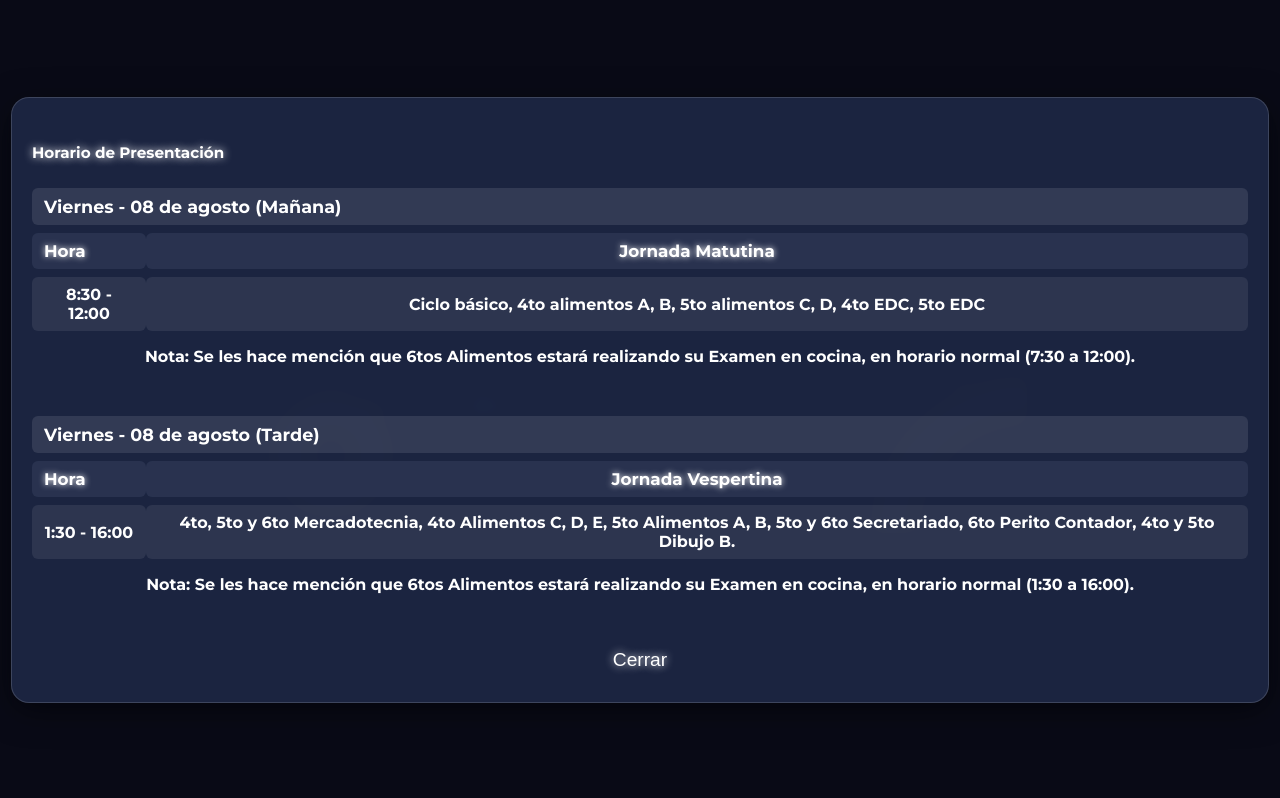
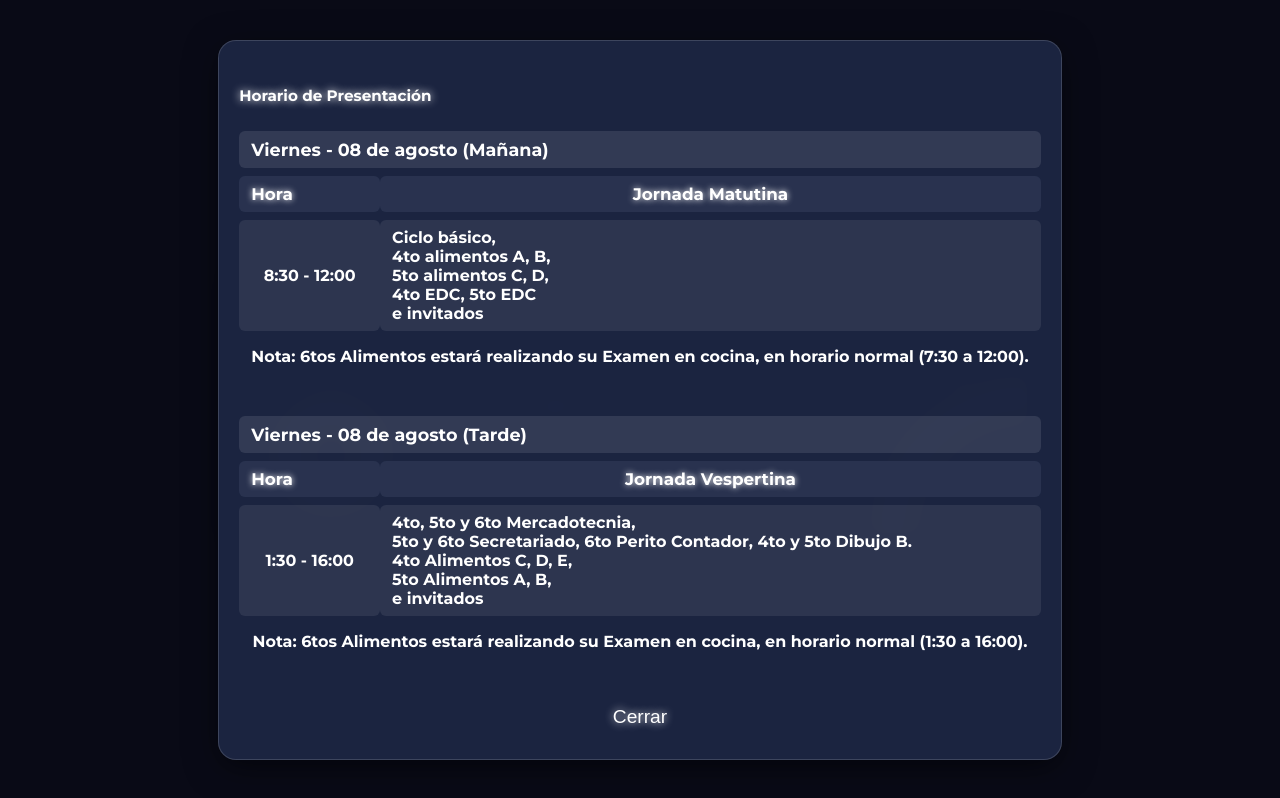
Before and after one commit to Charly-Sanchez/InvitacionGalileo.github.io, a plain HTML site: page index.html in a window 1280 px wide. Both pictures are taken after a click on the button "Ver Horario". Drawn offline with Linux system fonts and the light colour scheme.

Commit message:
Carlos Sánchez Update: datos invitacion

```diff
--- a/index.html
+++ b/index.html
@@ -13,7 +13,6 @@
     <div class="card">
         <h2 id="neon-text"></h2>
      <div style="display: flex; gap: 12px; justify-content: center; flex-wrap: wrap;">
-        <small>Texto adicional aquí</small>
     <button class="btn-horario" id="btnHorario">Ver Horario</button>
     <button class="btn-horario" id="btnVerImagen">Ver Imagen</button>
 </div>
@@ -45,11 +44,11 @@
                         <tr><th>Hora</th><th style="text-align:center;">Jornada Matutina</th></tr>
                         <tr class="time-row">
                             <td style="text-align:center;">8:30 - 12:00</td>
-                            <td style="text-align:center;">Ciclo básico, 4to alimentos A, B, 5to alimentos C, D, 4to EDC, 5to EDC</td>
+                            <td style="text-align:left;">Ciclo básico, <br>4to alimentos A, B, <br>5to alimentos C, D, <br> 4to EDC, 5to EDC <br> e invitados</td>
                         </tr>
                         <tr class="empty-row">
                             <td colspan="2" style="text-align:center;">
-                                <strong>Nota:</strong> Se les hace mención que 6tos Alimentos estará realizando su Examen en cocina, en horario normal (7:30 a 12:00).
+                                <strong>Nota:</strong> 6tos Alimentos estará realizando su Examen en cocina, en horario normal (7:30 a 12:00).
                             </td>
                             </tr>
 
@@ -58,11 +57,11 @@
                     <tr><th>Hora</th><th style="text-align:center;">Jornada Vespertina</th></tr>
                     <tr class="time-row">
                         <td style="text-align:center;">1:30 - 16:00</td>
-                        <td style="text-align:center;">4to, 5to y 6to Mercadotecnia, 4to Alimentos C, D, E,  5to Alimentos A, B, 5to y 6to Secretariado, 6to Perito Contador, 4to y 5to Dibujo B.</td>
+                        <td style="text-align:left;">4to, 5to y 6to Mercadotecnia, <br> 5to y 6to Secretariado, 6to Perito Contador, 4to y 5to Dibujo B. <br>  4to Alimentos C, D, E, <br> 5to Alimentos A, B, <br> e invitados</td>
                     </tr>
                     <tr class="empty-row">
                         <td colspan="2" style="text-align:center;">
-                            <strong>Nota:</strong> Se les hace mención que 6tos Alimentos estará realizando su Examen en cocina, en horario normal (1:30 a 16:00).
+                            <strong>Nota:</strong> 6tos Alimentos estará realizando su Examen en cocina, en horario normal (1:30 a 16:00).
                         </td>
                     </tr>
                 </table>
--- a/script.js
+++ b/script.js
@@ -1,4 +1,4 @@
-    const texto = "El Colegio Galileo Galilei invita a la presentación de proyectos de los graduandos del ciclo 2023 - 2025. ¡Evento abierto a todo público! Consulta el horario de asistencia en el botón abajo.";
+    const texto = "El Colegio Galileo Galilei invita a la presentación de proyectos de los graduandos del ciclo 2023 - 2025. ¡Evento abierto a todo público! Consulta el horario en el botón de abajo.";
         const contenedor = document.getElementById('neon-text');
         contenedor.innerHTML = texto.split(' ').map(palabra =>
             `<span class="word">${[...palabra].map(letra => `<span>${letra}</span>`).join('')}</span>&nbsp;`
```
